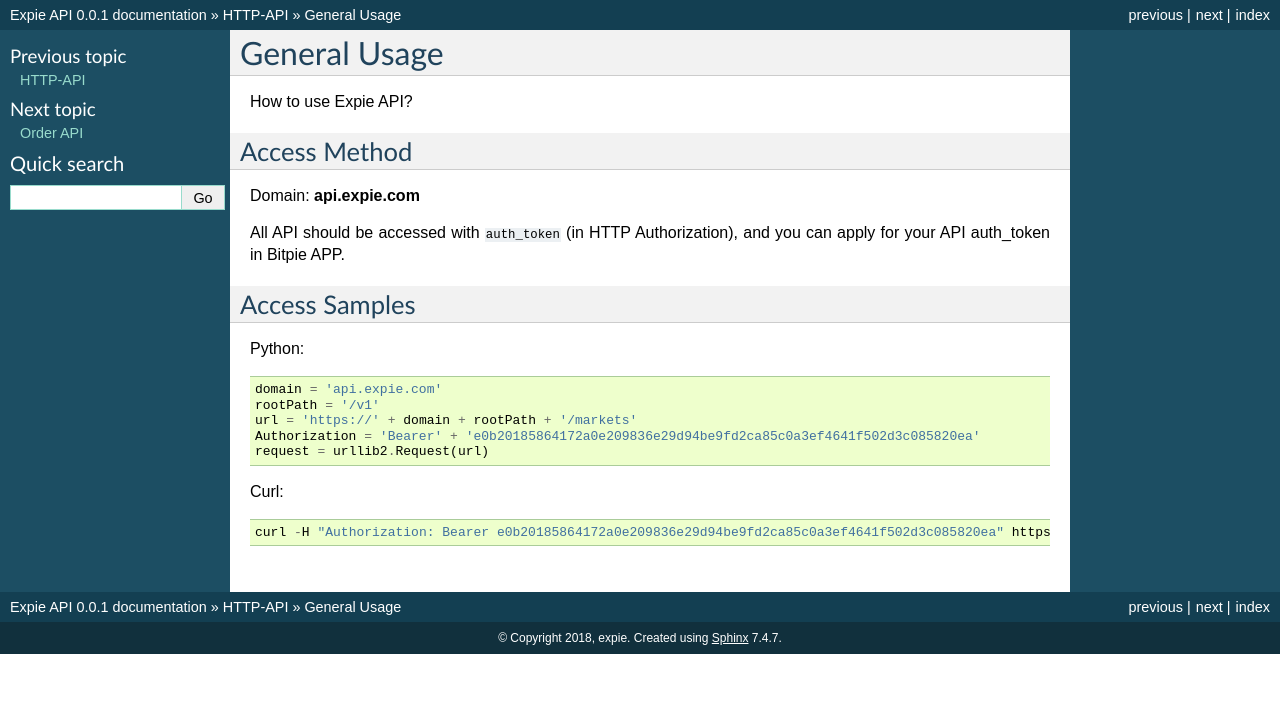
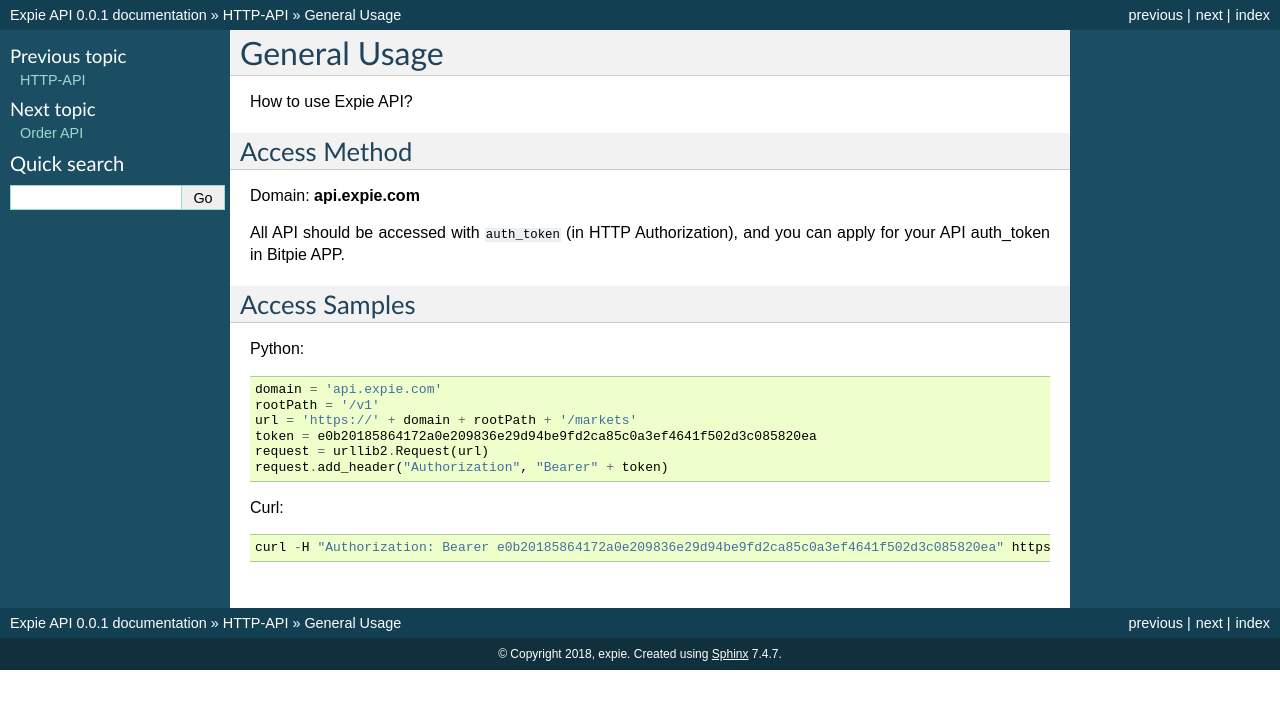
Before and after one commit to expiedotcom/api-docs, a Sphinx documentation site: the page built from source/http-api/general-usage.rst, in a window 1280 px wide. Shown: the top 709 px of the page. Built offline with Sphinx 7.4.7, drawn with Linux system fonts in a browser that asks for light colours; formulas are drawn with MathJax 3; pages that are not in the unit, such as notebooks, are missing from menus.

Commit message:
fix general-usage python access sample

```diff
--- a/source/http-api/general-usage.rst
+++ b/source/http-api/general-usage.rst
@@ -23,8 +23,9 @@
     domain = 'api.expie.com'
     rootPath = '/v1'
     url = 'https://' + domain + rootPath + '/markets'
-    Authorization = 'Bearer' + 'e0b20185864172a0e209836e29d94be9fd2ca85c0a3ef4641f502d3c085820ea'
+    token = e0b20185864172a0e209836e29d94be9fd2ca85c0a3ef4641f502d3c085820ea
     request = urllib2.Request(url)
+    request.add_header("Authorization", "Bearer" + token)
 
 Curl:
 
```
